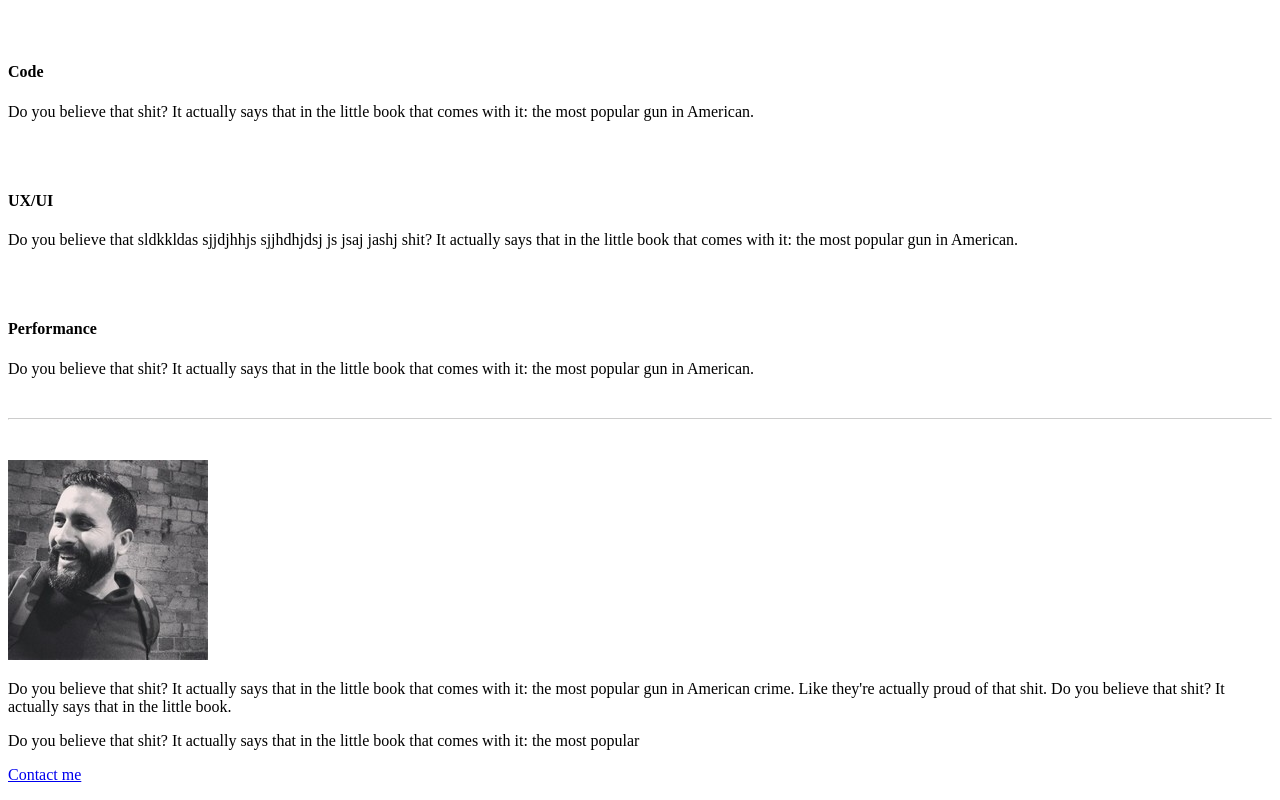
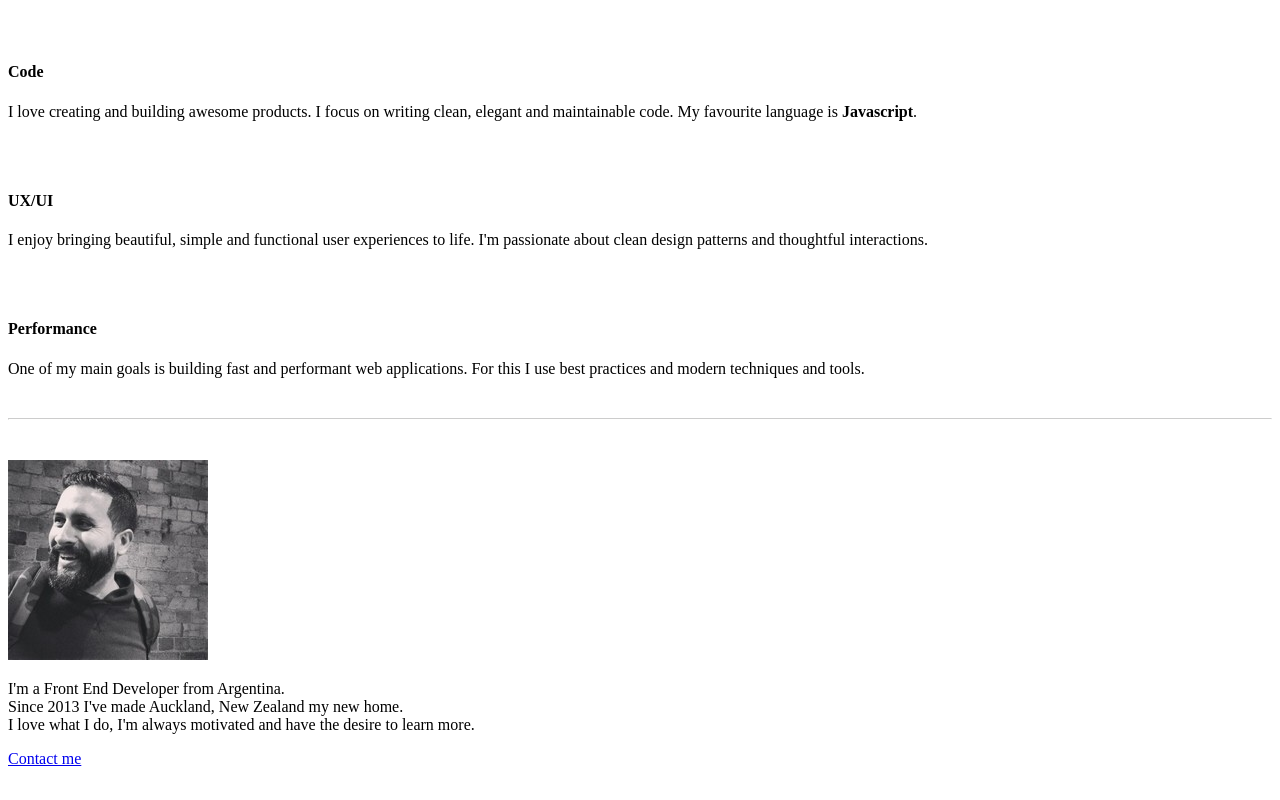
Before and after one commit to javierm83/javierm.com, a Gatsby site: page /about-me in a window 1280 px wide. Built offline with nearby package versions, Linux system fonts and the light colour scheme; Gatsby itself is replaced by a stand-in of ours.

Commit message:
Update content

```diff
--- a/src/pages/about-me.js
+++ b/src/pages/about-me.js
@@ -16,19 +16,29 @@ const IndexPage = () => (
                 <div className="grid__item one-third u-text-center">
                     <img className="u-margin-top u-margin-bottom" src={embed} alt="Code"/>
                     <h4 className="u-h4 u-color-white u-margin-top">Code</h4>
-                    <p className="u-color-white">Do you believe that shit? It actually says that in the little book that comes with it: the most popular gun in American.</p>
+                    <p className="u-color-white u-text-left">
+                        I love creating and building awesome products.
+                        I focus on writing clean, elegant and maintainable code.
+                        My favourite language is <b>Javascript</b>.
+                    </p>
                 </div>
 
                 <div className="grid__item one-third u-text-center">
                     <img className="u-margin-top u-margin-bottom" src={pencil} alt="UX/UI"/>
                     <h4 className="u-h4 u-color-white u-margin-top">UX/UI</h4>
-                    <p className="u-color-white">Do you believe that sldkkldas   sjjdjhhjs   sjjhdhjdsj js jsaj jashj shit? It actually says that in the little book that comes with it: the most popular gun in American.</p>
+                    <p className="u-color-white u-text-left">
+                        I enjoy bringing beautiful, simple and functional user experiences to life.
+                        I'm passionate about clean design patterns and thoughtful interactions.
+                    </p>
                 </div>
 
                 <div className="grid__item one-third u-text-center">
                     <img className="u-margin-top u-margin-bottom" style={{maxHeight: '30px'}} src={tablet} alt="Performance"/>
                     <h4 className="u-h4 u-color-white u-margin-top">Performance</h4>
-                    <p className="u-color-white">Do you believe that shit? It actually says that in the little book that comes with it: the most popular gun in American.</p>
+                    <p className="u-color-white u-text-left">
+                        One of my main goals is building fast and performant web applications.
+                        For this I use best practices and modern techniques and tools.
+                    </p>
                 </div>
 
             </div>
@@ -42,9 +52,11 @@ const IndexPage = () => (
                 </div>
 
                 <div className="grid__item two-thirds u-text-left">
-                    <p className="u-color-white">Do you believe that shit? It actually says that in the little book that comes with it: the most popular gun in American crime.
-                    Like they're actually proud of that shit. Do you believe that shit? It actually says that in the little book.</p>
-                    <p className="u-color-white">Do you believe that shit? It actually says that in the little book that comes with it: the most popular </p>
+                    <p className="u-color-white">
+                        I'm a Front End Developer from Argentina.<br/>
+                        Since 2013 I've made Auckland, New Zealand my new home.<br/>
+                        I love what I do, I'm always motivated and have the desire to learn more.
+                    </p>
 
                     <Link
                         className="button button-primary u-color-blue u-margin-top"
--- a/src/pages/contact-me.js
+++ b/src/pages/contact-me.js
@@ -1,7 +1,5 @@
 import React from 'react';
-import Link from 'gatsby-link';
 import ContactForm from '../components/ContactForm';
-import AnimatedSVG from '../components/AnimatedSVG';
 
 import coffee from '../assets/img/coffee.svg';
 import github from '../assets/img/github.png';
@@ -46,7 +44,7 @@ const ContactPage = () => (
 
                     <div className="u-margin-top u-text-center">
                         <div style={{marginTop: '60px'}}>
-                            <AnimatedSVG duration={80} svg={coffee} width={'120px'} />
+                            <img src={coffee} />
                         </div>
                     </div>
                 </div>
```
